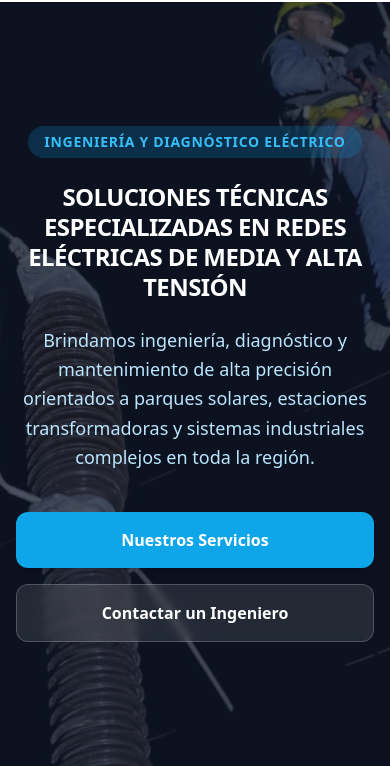
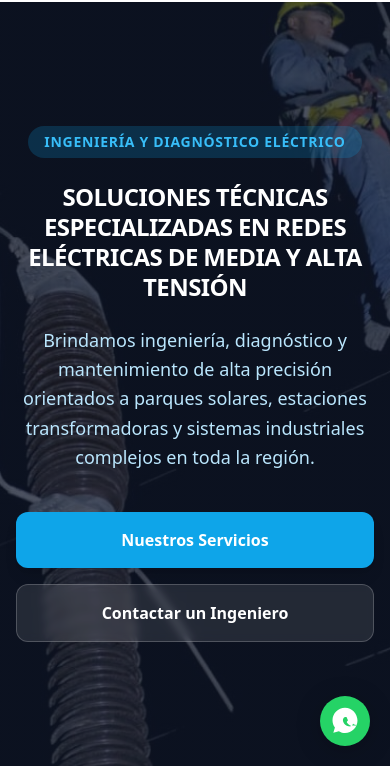
Before and after one commit to Uziel44/electrotest, a plain HTML site: page index.html in a window 390 px wide. Shown: the part 78-844 px from the top of the page. Drawn offline with nearby package versions, Linux system fonts and the light colour scheme.

Commit message:
Update index.html

```diff
--- a/index.html
+++ b/index.html
@@ -96,7 +96,52 @@ j=d.createElement(s),dl=l!='dataLayer'?'&l='+l:'';j.async=true;j.src=
 <noscript><iframe src="https://www.googletagmanager.com/ns.html?id=GTM-PCXZZ5C5"
 height="0" width="0" style="display:none;visibility:hidden"></iframe></noscript>
 <!-- End Google Tag Manager (noscript) -->
-    <!-- ==========================================
+ <!-- WhatsApp Button -->
+<a href="https://wa.me/541234567890?text=Hola,%20me%20gustaría%20consultar"
+   target="_blank"
+   class="whatsapp-button">
+  <svg width="60" height="60" viewBox="0 0 60 60" fill="none" xmlns="http://www.w3.org/2000/svg">
+    <circle cx="30" cy="30" r="30" fill="#25D366"/>
+    <path d="M30 14C21.7 14 15 20.7 15 29C15 32.3 16.1 35.3 17.9 37.7L16 44L22.6 42.2C25 43.7 27.9 44.5 30 44.5C38.3 44.5 45 37.8 45 29.5C45 21.2 38.3 14 30 14ZM38.5 35.1C38.2 35.7 37.2 36.2 36.3 36.4C35.6 36.5 34.7 36.7 33 36C31.9 35.5 30.5 34.8 29.4 33.5C28.6 32.6 27.5 30.9 27.5 29.1C27.5 27.3 28.4 26.4 28.8 25.9C29.2 25.4 29.8 25.2 30.3 25.2C30.6 25.2 30.9 25.2 31.1 25.2C31.4 25.2 31.8 25.1 32.1 25.8C32.5 26.6 33.3 28.5 33.5 28.9C33.6 29.2 33.5 29.5 33.2 29.8C33 30 32.7 30.3 32.5 30.5C32.2 30.8 31.9 31.1 32.2 31.6C32.5 32.1 33.3 33.3 34.4 34.2C35.8 35.3 37 35.7 37.5 35.9C37.8 36 38.1 35.9 38.3 35.6C38.6 35.2 39.2 34.3 39.4 33.8C39.6 33.3 39.8 33.4 40.1 33.5C40.3 33.6 42 34.4 42.4 34.6C42.8 34.8 43.1 34.9 43.2 35.1C43.2 35.5 42.9 35.9 38.5 35.1Z" fill="white"/>
+  </svg>
+</a>
+
+<style>
+.whatsapp-button {
+  position: fixed;
+  bottom: 30px;
+  right: 30px;
+  display: flex;
+  align-items: center;
+  justify-content: center;
+  text-decoration: none;
+  z-index: 999;
+  transition: transform 0.3s ease, box-shadow 0.3s ease;
+  filter: drop-shadow(0 4px 12px rgba(0, 0, 0, 0.2));
+}
+
+.whatsapp-button:hover {
+  transform: scale(1.1);
+  filter: drop-shadow(0 6px 16px rgba(0, 0, 0, 0.3));
+}
+
+/* Para celulares */
+@media (max-width: 768px) {
+  .whatsapp-button {
+    bottom: 20px;
+    right: 20px;
+  }
+
+  .whatsapp-button svg {
+    width: 50px !important;
+    height: 50px !important;
+  }
+}
+</style>
+
+
+
+ <!-- ==========================================
          PARTE 1: CABECERA Y NAVEGACIÓN (HEADER)
          ========================================== -->
     <header class="fixed top-0 left-0 w-full bg-white shadow-sm z-50 transition-all duration-300">
```
